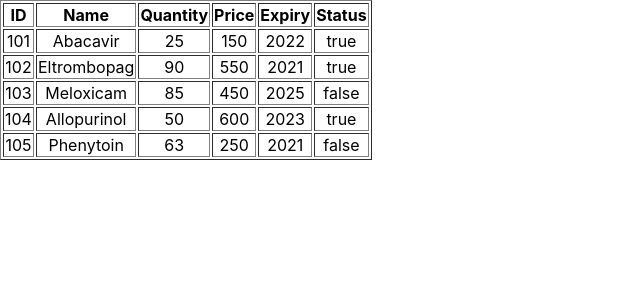
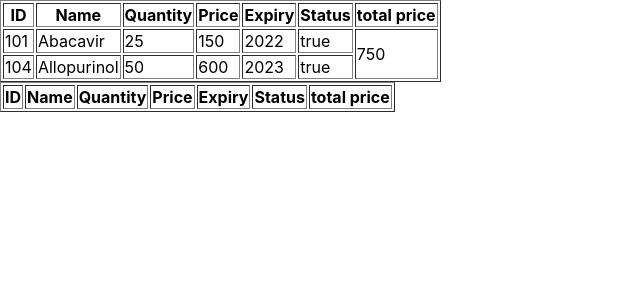
Before and after one commit to rudrabhikadiya3/firstReactApp, a React (Create React App) app: page / in a window 1280 px wide. Shown: the top 300 px of the page, without its empty margins (0-640 px from the left). Built offline with nearby package versions, Linux system fonts and the light colour scheme.

Commit message:
emp init

```diff
--- a/src/App.js
+++ b/src/App.js
@@ -2,6 +2,9 @@ import logo from './logo.svg';
 import './App.css';
 import Demofile from './Demo folder/Demofile';
 
+
+
+function App() {
   let medicine = [
     {
       id: 101,
@@ -43,12 +46,53 @@ let medicine = [
       expiry: 2021,
       status: false
     }
-];
+  ]
 
-function App() {
+  let empData = [
+    {
+      name: "amit",
+      age: 35,
+      salary: 40000,
+      bonus: 1000,
+      status: true
+    },
+    {
+      name: "ajay",
+      age: 25,
+      salary: 38000,
+      bonus: 2000,
+      status: false
+    },
+    {
+      name: "mayur",
+      age: 23,
+      salary: 50000,
+      bonus: 500,
+      status: true
+    },
+    {
+      name: "jay",
+      age: 29,
+      salary: 35000,
+      bonus: 600,
+      status: true
+    },
+    {
+      name: "raj",
+      age: 33,
+      salary: 22000,
+      bonus: 2000,
+      status: true
+    },
+  ]
+
+
+  let medicineFilter = medicine.filter((d, i) => d.status === true && d.expiry >= 2022)
+  let total_price = medicineFilter.reduce((acc, d, i) => acc + d.price, 0)
   return (
+    <div>
       <table border="1">
-      <thead>
+
         <tr >
           <th>ID</th>
           <th>Name</th>
@@ -56,25 +100,46 @@ function App() {
           <th>Price</th>
           <th>Expiry</th>
           <th>Status</th>
+          <th>total price</th>
         </tr>
-      </thead>
+
+
         {
-        medicine.map((v) => {
+          medicineFilter.map((v, i) => {
             let { id, name, quantity, price, expiry, status } = v;
             return (
-            <tr align="center">
-              <td>{id}</td>
+              <tr key={i}>
+                <td >{id}</td>
                 <td>{name}</td>
                 <td>{quantity}</td>
                 <td>{price}</td>
                 <td>{expiry}</td>
                 <td>{status.toString()}</td>
+                {i === 0 ? <td rowSpan="2">{total_price}</td> : null}
               </tr>
             )
           })
         }
       </table>
+      <table border="1">
+
+        <tr >
+          <th>ID</th>
+          <th>Name</th>
+          <th>Quantity</th>
+          <th>Price</th>
+          <th>Expiry</th>
+          <th>Status</th>
+          <th>total price</th>
+        </tr>
+      </table>
+
+    </div>
+
+
+
   );
+
 }
 
 export default App;
```
Lines whose indentation alone changed are shown as unchanged.
